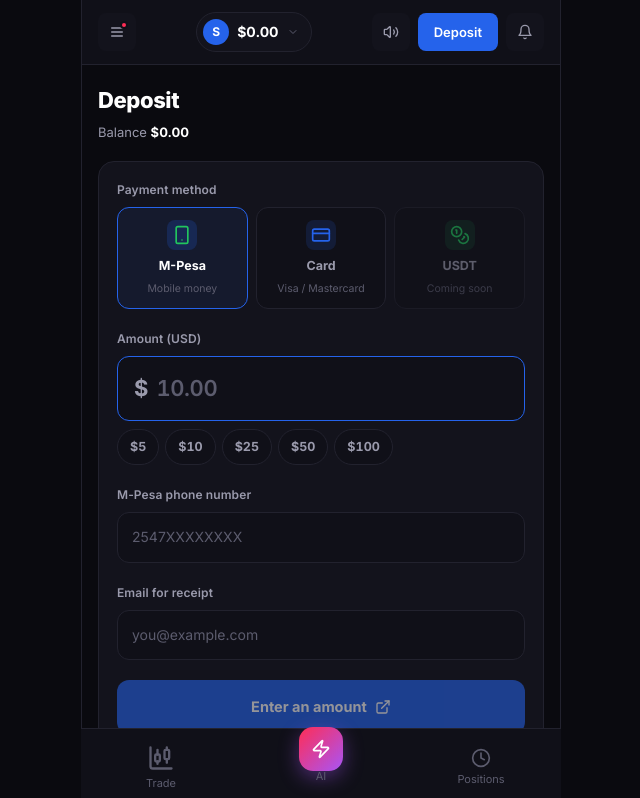
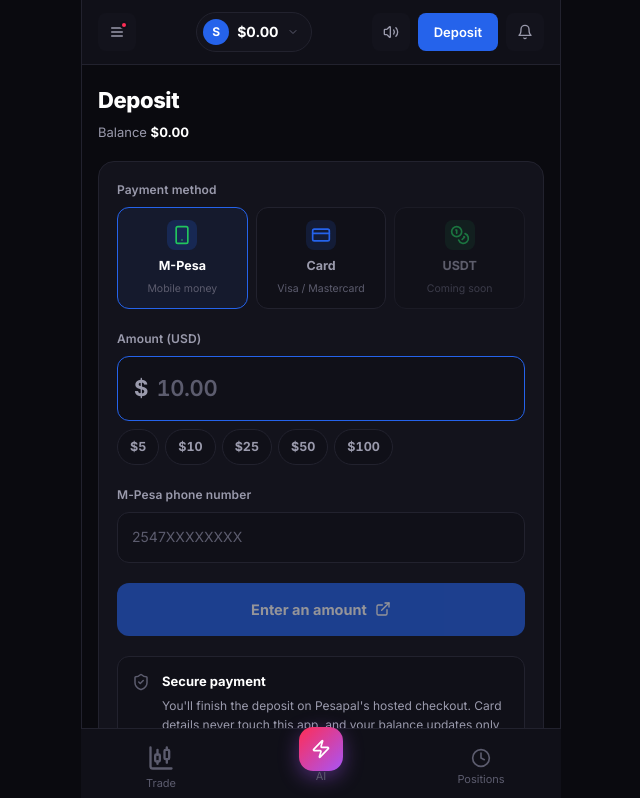
Before and after one commit to truelogic-lab/tagoption, a React (Vite) app: page /deposit in a window 1280 px wide. Shown: the top 798 px of the page, without its empty margins (319-959 px from the left). Built offline with nearby package versions, Linux system fonts and the light colour scheme; no server answers; sample sign-in values are in the browser's storage.

Commit message:
client: drop receipt email field from deposit

```diff
--- a/src/pages/app/Deposit.jsx
+++ b/src/pages/app/Deposit.jsx
@@ -27,7 +27,6 @@ export default function Deposit() {
   const [methodId, setMethodId] = useState("mpesa");
   const [amount, setAmount] = useState("");
   const [phone, setPhone] = useState("");
-  const [email, setEmail] = useState("");
   const [loading, setLoading] = useState(false);
   const [error, setError] = useState("");
 
@@ -52,7 +51,6 @@ export default function Deposit() {
         amount: amountNum,
         method: method.label,
         phone: method.id === "mpesa" ? phone.trim() : undefined,
-        email: email || undefined,
         currency: "KES",
       });
       const url = res?.redirectUrl || res?.redirect_url;
@@ -154,20 +152,6 @@ export default function Deposit() {
           </section>
         )}
 
-        <section className="deposit__section">
-          <label className="deposit__label" htmlFor="deposit-email">Email for receipt</label>
-          <input
-            id="deposit-email"
-            className="deposit__input"
-            type="email"
-            inputMode="email"
-            autoComplete="email"
-            placeholder="you@example.com"
-            value={email}
-            onChange={(e) => setEmail(e.target.value)}
-          />
-        </section>
-
         {error && (
           <div className="deposit__error" role="alert">
             <LuTriangleAlert size={16} strokeWidth={2} />
```
